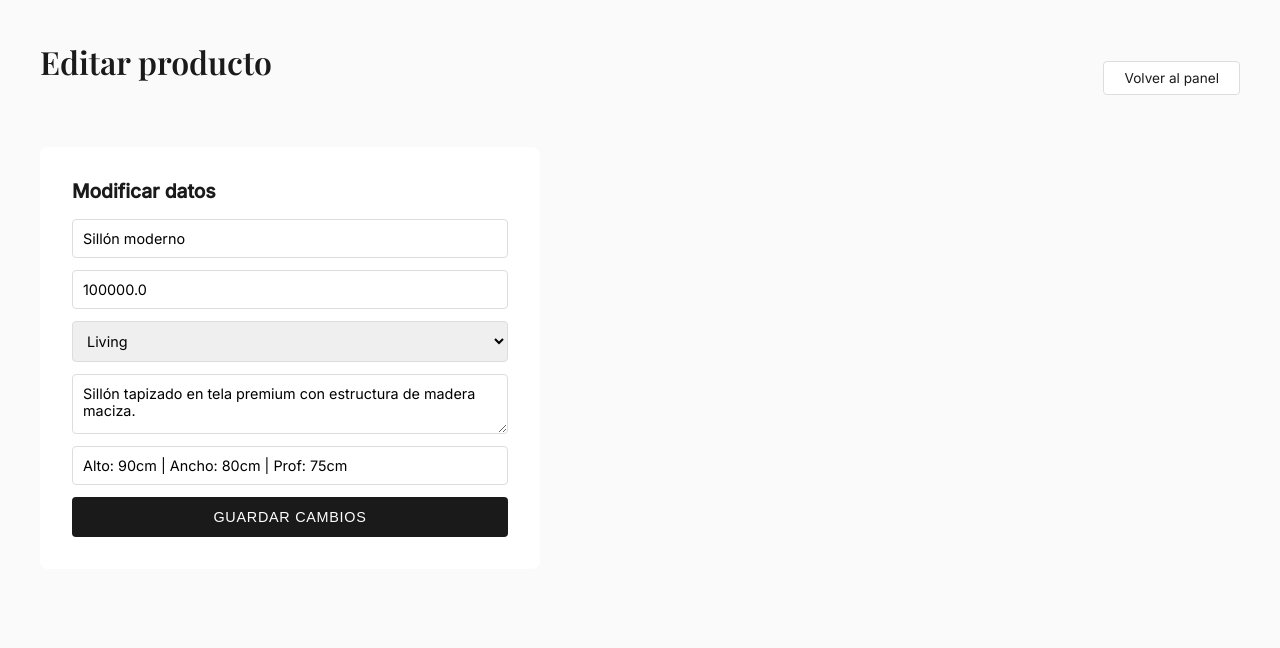
After one commit to juan22retamar/muebleria-ja, a Flask app: page /admin/editar/1 in a window 1280 px wide. The commit adds this page. Shown: the top 648 px of the page. Run offline with Flask 3, Linux system fonts and the light colour scheme; a user stored in the database is signed in; data comes from the database, SQL or seed files in the repository; both versions use the stored data as it was after the commit.

Commit message:
panel admin con login, editar y eliminar

```diff
--- a/app.py
+++ b/app.py
@@ -1,8 +1,25 @@
-from flask import Flask, render_template, request, redirect
-from database import crear_tabla, insertar_productos_ejemplo, obtener_productos, agregar_producto
+from flask import Flask, render_template, request, redirect, url_for
+from flask_login import LoginManager, UserMixin, login_user, logout_user, login_required, current_user
+from database import crear_tabla, insertar_productos_ejemplo, obtener_productos, agregar_producto, eliminar_producto, obtener_producto, editar_producto
 import os
 
 app = Flask(__name__)
+app.secret_key = "muebleria_ja_clave_secreta"
+
+login_manager = LoginManager()
+login_manager.init_app(app)
+login_manager.login_view = "login"
+
+USUARIO = "admin"
+CONTRASENA = "muebleria123"
+
+class User(UserMixin):
+    def __init__(self, id):
+        self.id = id
+
+@login_manager.user_loader
+def load_user(user_id):
+    return User(user_id)
 
 crear_tabla()
 insertar_productos_ejemplo()
@@ -16,12 +33,33 @@ def inicio():
     productos = obtener_productos(categoria)
     return render_template("index.html", productos=productos, categoria=categoria)
 
+@app.route("/login", methods=["GET", "POST"])
+def login():
+    error = None
+    if request.method == "POST":
+        usuario = request.form["usuario"]
+        contrasena = request.form["contrasena"]
+        if usuario == USUARIO and contrasena == CONTRASENA:
+            login_user(User(usuario))
+            return redirect("/admin")
+        else:
+            error = "Usuario o contraseña incorrectos"
+    return render_template("login.html", error=error)
+
+@app.route("/logout")
+@login_required
+def logout():
+    logout_user()
+    return redirect("/login")
+
 @app.route("/admin")
+@login_required
 def admin():
     productos = obtener_productos()
     return render_template("admin.html", productos=productos)
 
 @app.route("/admin/agregar", methods=["POST"])
+@login_required
 def admin_agregar():
     nombre = request.form["nombre"]
     precio = request.form["precio"]
@@ -35,8 +73,27 @@ def admin_agregar():
     imagen.save(ruta)
 
     agregar_producto(nombre, precio, categoria, nombre_archivo, descripcion, medidas)
+    return redirect("/admin")
 
+@app.route("/admin/eliminar/<int:id>")
+@login_required
+def admin_eliminar(id):
+    eliminar_producto(id)
     return redirect("/admin")
+
+@app.route("/admin/editar/<int:id>", methods=["GET", "POST"])
+@login_required
+def admin_editar(id):
+    producto = obtener_producto(id)
+    if request.method == "POST":
+        nombre = request.form["nombre"]
+        precio = request.form["precio"]
+        categoria = request.form["categoria"]
+        descripcion = request.form["descripcion"]
+        medidas = request.form["medidas"]
+        editar_producto(id, nombre, precio, categoria, descripcion, medidas)
+        return redirect("/admin")
+    return render_template("editar.html", producto=producto)
 
 if __name__ == "__main__":
     import os
--- a/database.py
+++ b/database.py
@@ -61,6 +61,30 @@ def agregar_producto(nombre, precio, categoria, imagen, descripcion, medidas):
     )
     con.commit()
     con.close()
+def eliminar_producto(id):
+    con = conectar()
+    cursor = con.cursor()
+    cursor.execute("DELETE FROM productos WHERE id = ?", (id,))
+    con.commit()
+    con.close()
+
+def obtener_producto(id):
+    con = conectar()
+    cursor = con.cursor()
+    cursor.execute("SELECT * FROM productos WHERE id = ?", (id,))
+    producto = cursor.fetchone()
+    con.close()
+    return producto
+def editar_producto(id, nombre, precio, categoria, descripcion, medidas):
+    con = conectar()
+    cursor = con.cursor()
+    cursor.execute("""
+        UPDATE productos
+        SET nombre = ?, precio = ?, categoria = ?, descripcion = ?, medidas = ?
+        WHERE id = ?
+    """, (nombre, precio, categoria, descripcion, medidas, id))
+    con.commit()
+    con.close()
 if __name__ == "__main__":
     crear_tabla()
     insertar_productos_ejemplo()
--- a/requirements.txt
+++ b/requirements.txt
@@ -1 +1,2 @@
 flask
+flask-login
--- a/static/admin.css
+++ b/static/admin.css
@@ -96,3 +96,73 @@ button:hover {
     font-size: 0.85rem;
     color: #777;
 }
+.login-container {
+    max-width: 400px;
+    margin: 100px auto;
+    background-color: white;
+    padding: 48px;
+    border-radius: 8px;
+    text-align: center;
+}
+
+.login-container h1 {
+    font-family: 'Playfair Display', serif;
+    font-size: 2rem;
+    margin-bottom: 8px;
+}
+
+.login-container h2 {
+    font-size: 1rem;
+    color: #888;
+    font-weight: 400;
+    margin-bottom: 32px;
+}
+
+.error {
+    color: red;
+    font-size: 0.85rem;
+    margin-bottom: 16px;
+}
+.admin-header {
+    display: flex;
+    justify-content: space-between;
+    align-items: center;
+    margin-bottom: 32px;
+}
+
+.btn-logout {
+    padding: 8px 20px;
+    background-color: #fff;
+    color: #1a1a1a;
+    border: 1px solid #ddd;
+    border-radius: 4px;
+    text-decoration: none;
+    font-size: 0.85rem;
+}
+
+.btn-logout:hover {
+    background-color: #f5f5f5;
+}
+.item-acciones {
+    margin-left: auto;
+    display: flex;
+    gap: 8px;
+}
+
+.btn-editar {
+    padding: 6px 16px;
+    background-color: #1a1a1a;
+    color: white;
+    border-radius: 4px;
+    text-decoration: none;
+    font-size: 0.8rem;
+}
+
+.btn-eliminar {
+    padding: 6px 16px;
+    background-color: #cc0000;
+    color: white;
+    border-radius: 4px;
+    text-decoration: none;
+    font-size: 0.8rem;
+}
--- /dev/null
+++ b/templates/editar.html
@@ -0,0 +1,34 @@
+<!DOCTYPE html>
+<html lang="es">
+  <head>
+    <meta charset="UTF-8">
+    <title>Editar producto</title>
+    <link href="https://fonts.googleapis.com/css2?family=Playfair+Display:wght@600&family=Inter:wght@300;400;500&display=swap" rel="stylesheet">
+    <link rel="stylesheet" href="{{ url_for('static', filename='admin.css') }}">
+  </head>
+  <body>
+
+    <div class="admin-header">
+      <h1>Editar producto</h1>
+      <a href="/admin" class="btn-logout">Volver al panel</a>
+    </div>
+
+    <section class="form-section">
+      <h2>Modificar datos</h2>
+      <form action="/admin/editar/{{ producto[0] }}" method="POST">
+        <input type="text" name="nombre" value="{{ producto[1] | e }}" required>
+        <input type="number" name="precio" value="{{ producto[2] }}" required>
+        <select name="categoria" required>
+          <option value="Living" {% if producto[3] == 'Living' %}selected{% endif %}>Living</option>
+          <option value="Comedor" {% if producto[3] == 'Comedor' %}selected{% endif %}>Comedor</option>
+          <option value="Dormitorio" {% if producto[3] == 'Dormitorio' %}selected{% endif %}>Dormitorio</option>
+          <option value="Estudio" {% if producto[3] == 'Estudio' %}selected{% endif %}>Estudio</option>
+        </select>
+        <textarea name="descripcion">{{ producto[5] | e }}</textarea>
+        <input type="text" name="medidas" value="{{ producto[6] | e }}">
+        <button type="submit">Guardar cambios</button>
+      </form>
+    </section>
+
+  </body>
+</html>
```
Also changed, not shown: templates/admin.html (+8 -3 lines), templates/login.html (added, +27 -0 lines), productos.db, static/imagenes/comoda.jpg (added).
